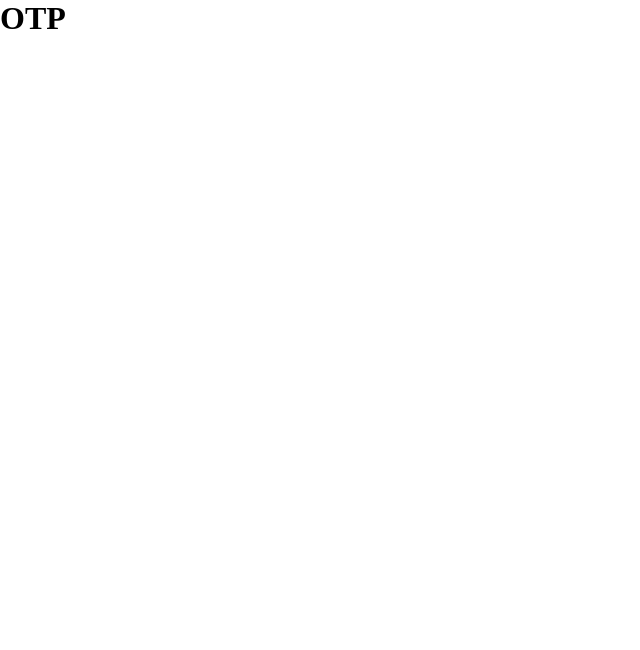
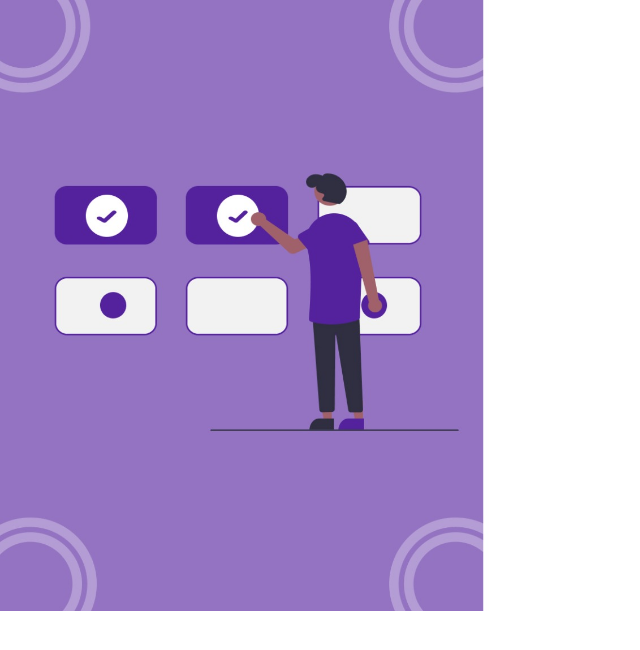
Before and after one commit to Group-2-Unicorn/e-wallet-frontend, a React (Create React App) app: page /Verification in a window 1280 px wide. Shown: the top 650 px of the page, without its empty margins (0-640 px from the left). Built offline with nearby package versions, Linux system fonts and the light colour scheme.

Commit message:
added an image to the OTP page

```diff
--- a/src/Components/OTPInputPage/OTP.js
+++ b/src/Components/OTPInputPage/OTP.js
@@ -1,10 +1,14 @@
 import React from 'react';
+import "../VerifyPage/verify.css"
+import image from "../Assets/img.jpeg";
 
 
 const OTP = () => {
     return (
-        <div>
-            <h1>OTP</h1>
+        <div className="Signup-container">
+            <div className="left-side">
+                <img className="images" src={image} alt=""/>
+            </div>
         </div>
     );
 }
```
